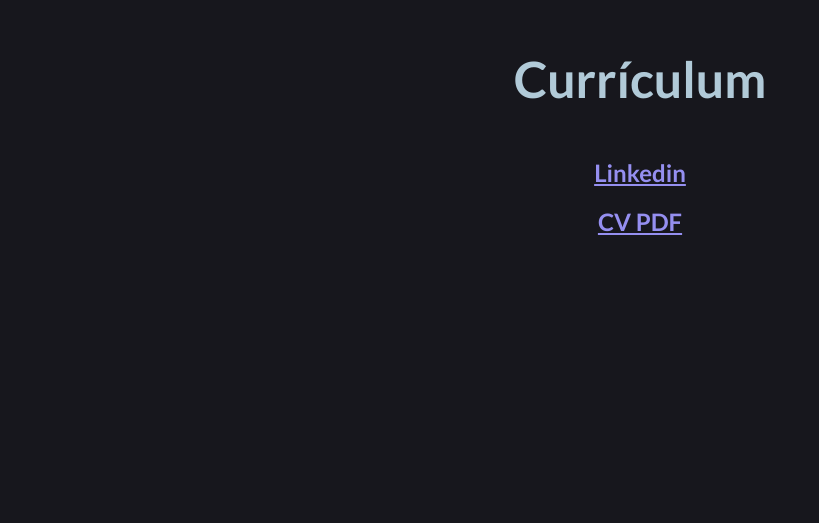
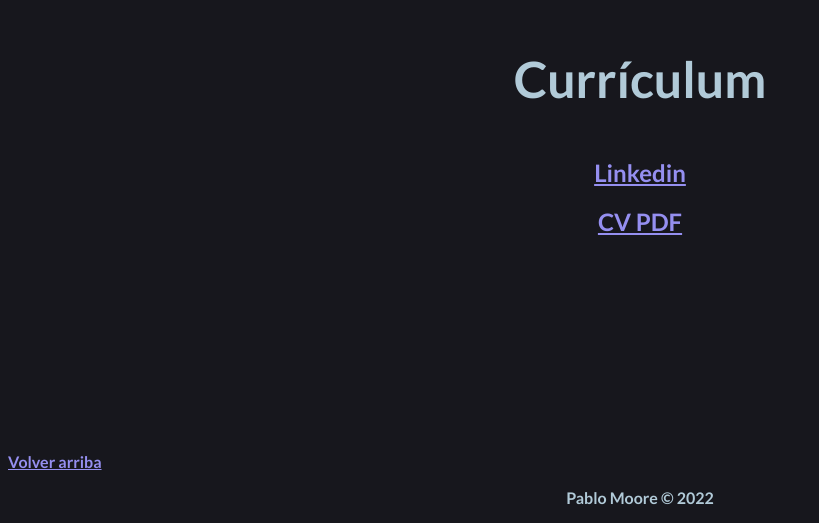
Before and after one commit to PabloMoore96/cvviejo, a plain HTML site: page index.html in a window 1280 px wide. Shown: the part 6597-7120 px from the top of the page, without its empty margins (0-819 px from the left). Before the commit the page ends 7041 px from the top, so only its background shows below. Drawn offline with Linux system fonts and the light colour scheme.

Commit message:
Update index.html

```diff
--- a/index.html
+++ b/index.html
@@ -158,3 +158,11 @@
             </section>
 
             <hr class="a">
+        </main>
+        <footer>
+            <p id="suelo"></p>
+            <a href="#cielo">Volver arriba</a>
+            <p class="copyright">Pablo Moore © 2022</p>
+        </footer>
+    </body>
+</html>
```
